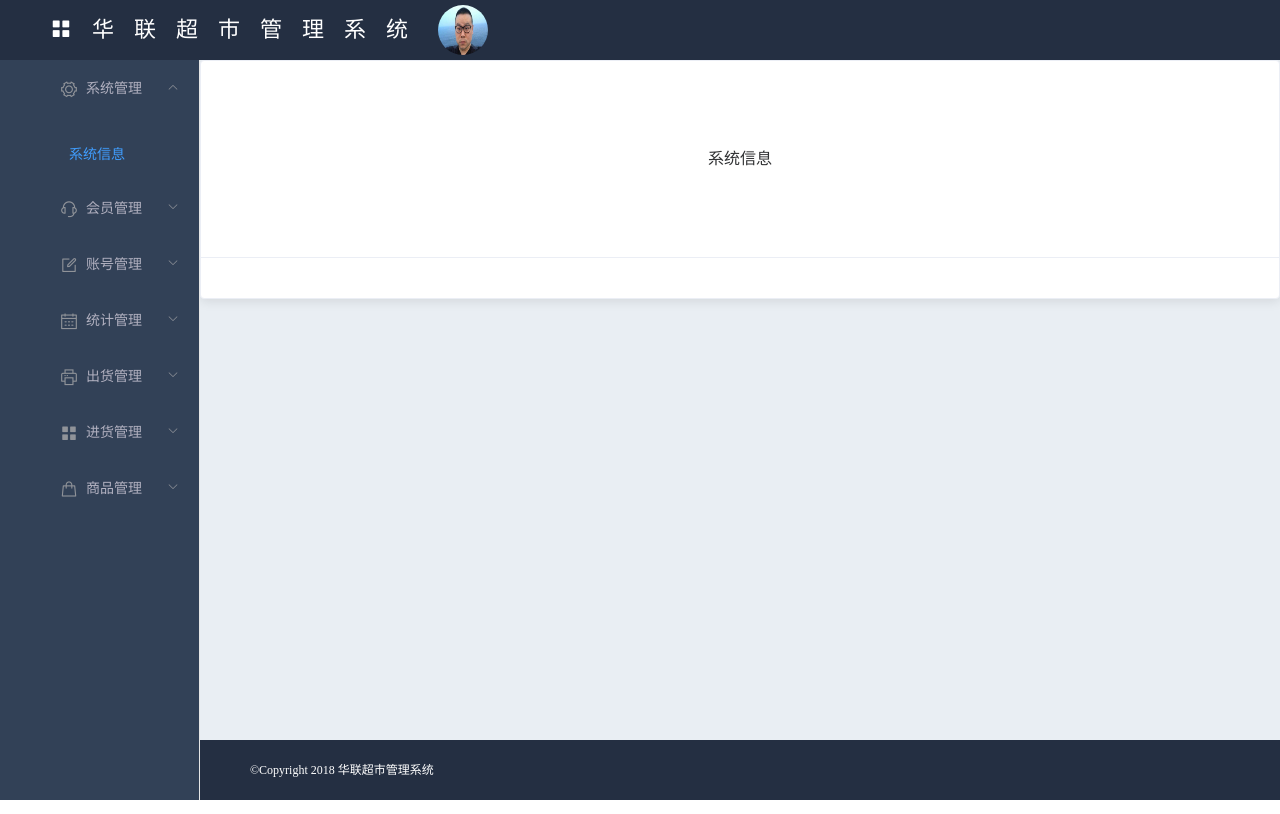
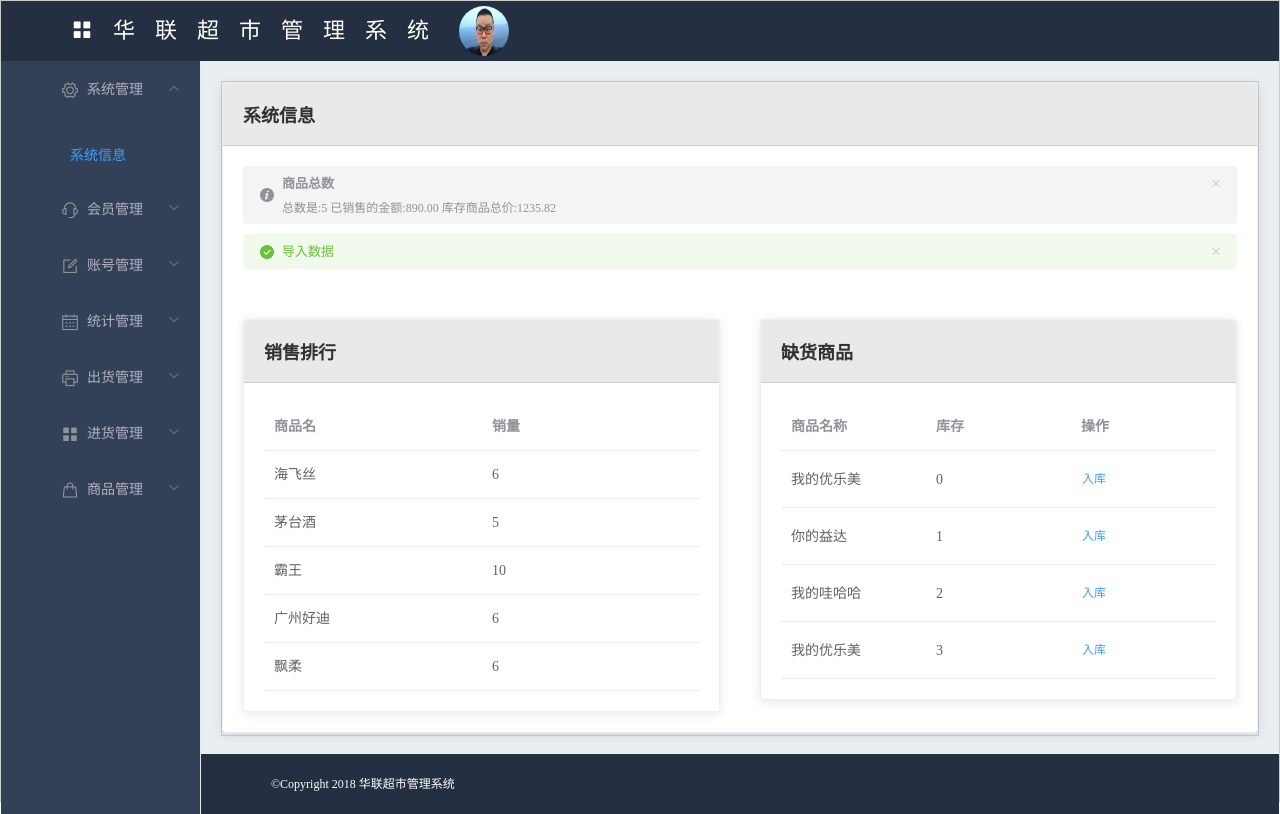
Before and after one commit to boyszhen/supermarketsystem, a Vue app in the folder smms/: page /#/ in a window 1280 px wide. Built offline with nearby package versions, Linux system fonts and the light colour scheme.

Commit message:
系统信息页面和账号管理页面

```diff
--- a/smms/src/views/AccountManage/AccountManage.vue
+++ b/smms/src/views/AccountManage/AccountManage.vue
@@ -1,6 +1,6 @@
 <template>
     <div class="accountmanage">
-        这是账号管理
+        这是账号管理 1
     </div>
 </template>
 <script>
--- a/smms/src/views/Home/Home.vue
+++ b/smms/src/views/Home/Home.vue
@@ -4,14 +4,155 @@
             <div slot="header" class="clearfix">
                 <span>系统信息</span>
             </div>
+            <div class="text">
+                <!--提示信息-->
+                <el-alert
+                        title="商品总数"
+                        type="info"
+                        description="总数是:5 已销售的金额:890.00 库存商品总价:1235.82"
+                        show-icon>
+                </el-alert>
+                <!--导入数据-->
+                <el-alert
+                        title="导入数据"
+                        type="success"
+                        show-icon>
+                </el-alert>
+                <el-row :gutter="40">
+                    <el-col :span="12">
+                        <div class="grid-content bg-purple">
+                            <el-card class="box-card">
+                                <div slot="header" class="clearfix">
+                                    <span>销售排行</span>
+                                </div>
+                                <div class="text item">
+                                    <el-table
+                                            :data="sellData"
+                                            style="width: 100%">
+                                        <el-table-column
+                                                prop="goodsName"
+                                                label="商品名">
+                                        </el-table-column>
+                                        <el-table-column
+                                                prop="sellNum"
+                                                label="销量">
+                                        </el-table-column>
+                                    </el-table>
+                                </div>
+                            </el-card>
+                        </div>
+                    </el-col>
+                    <el-col :span="12">
+                        <div class="grid-content bg-purple-light">
+                            <div class="grid-content bg-purple">
+                                <el-card class="box-card">
+                                    <div slot="header" class="clearfix">
+                                        <span>缺货商品</span>
+                                    </div>
+                                    <div class="text item">
+                                        <el-table
+                                                :data="stockoutData"
+                                                style="width: 100%">
+                                            <el-table-column
+                                                    prop="goodsName"
+                                                    label="商品名称">
+                                            </el-table-column>
+                                            <el-table-column
+                                                    prop="inventory"
+                                                    label="库存">
+                                            </el-table-column>
+                                            <el-table-column
+                                                    label="操作">
+                                                <template slot-scope="scope">
+                                                    <el-button type="text" size="small">入库</el-button>
+                                                </template>
+                                            </el-table-column>
+                                        </el-table>
+                                    </div>
+                                </el-card>
+                            </div>
+                        </div>
+                    </el-col>
+                </el-row>
+            </div>
         </el-card>
     </div>
 </template>
 <script>
     export default {
+        data (){
+            return {
+                //销量排行数据
+                sellData : [
+                    {
+                        goodsName : "海飞丝",
+                        sellNum : 6
+                    },
+                    {
+                        goodsName : "茅台酒",
+                        sellNum : 5
+                    },
+                    {
+                        goodsName : "霸王",
+                        sellNum : 10
+                    },
+                    {
+                        goodsName : "广州好迪",
+                        sellNum : 6
+                    },
+                    {
+                        goodsName : "飘柔",
+                        sellNum : 6
+                    }
+                ],
+            //    缺货商品数据
+                stockoutData : [
+                    {
+                        goodsName : "我的优乐美",
+                        inventory : 0
+                    },
+                    {
+                        goodsName : "你的益达",
+                        inventory : 1
+                    },
+                    {
+                        goodsName : "我的哇哈哈",
+                        inventory : 2
+                    },
+                    {
+                        goodsName : "我的优乐美",
+                        inventory : 3
+                    }
+                ]
 
+            }
+        }
     }
 </script>
 <style lang="less">
-
+    .home{
+        border: 1px solid #ccc;
+        .el-card{
+            .el-card__header{
+                border-bottom: 1px solid #ccc;
+                font-size: 18px;
+                font-weight: 700;
+                background: #e9e9e9;
+            }
+            .el-card__body{
+                .el-alert{
+                    margin-bottom: 10px;
+                    .el-alert__icon{
+                        font-size: 16px;
+                        width: 15px;
+                    }
+                }
+                .text{
+                    .el-row{
+                        margin-top: 50px;
+                    }
+                }
+            }
+        }
+    }
 </style>
--- a/smms/src/views/Index/Index.vue
+++ b/smms/src/views/Index/Index.vue
@@ -42,15 +42,11 @@
         .el-container{
             height: 100%;
             .el-header,.el-footer,.el-main{
-                padding: 0;
                 width: 100%;
                 background-color: #242f42;
             }
             .el-main {
                 background-color: #E9EEF3;
-                color: #333;
-                text-align: center;
-                line-height: 160px;
             }
         }
 
--- a/smms/src/views/ManageAccountNum/ManageAccountNum.vue
+++ b/smms/src/views/ManageAccountNum/ManageAccountNum.vue
@@ -1,13 +1,59 @@
 <template>
     <div class="manageaccount">
-        这是账号管理
+        <el-card class="box-card">
+            <div slot="header" class="clearfix">
+                <span>账号管理</span>
+            </div>
+            <div class="text item">
+                <el-table
+                        :data="userData"
+                        style="width: 100%">
+                    <el-table-column
+                            prop="username"
+                            label="用户名称">
+                    </el-table-column>
+                    <el-table-column
+                            prop="userGroup"
+                            label="用户组">
+                    </el-table-column>
+                    <el-table-column
+                            prop="address"
+                            label="管理">
+                        <template slot-scope="scope">
+                            <el-button type="text" size="small">
+                                <i class="el-icon-edit"></i>
+                            </el-button>
+                            <el-button type="text" size="small">
+                                <i class="el-icon-info"></i>
+                            </el-button>
+                        </template>
+                    </el-table-column>
+                </el-table>
+            </div>
+        </el-card>
     </div>
 </template>
 <script>
     export default {
-
+        data(){
+            return {
+                userData : [
+                    {
+                        username : "admin",
+                        userGroup : "超级管理员"
+                    }
+                ]
+            }
+        }
     }
 </script>
 <style lang="less">
-
+    .manageaccount{
+        .el-icon-edit{
+            font-size: 20px;
+        }
+        .el-icon-info{
+            font-size: 20px;
+        }
+    }
 </style>
```
